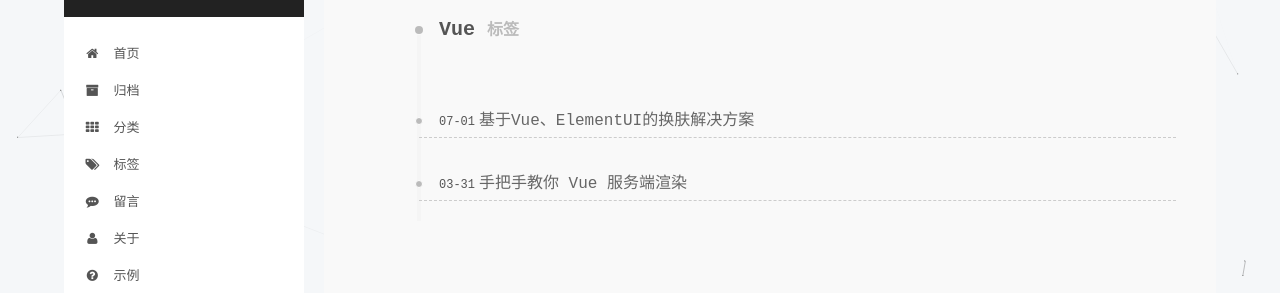
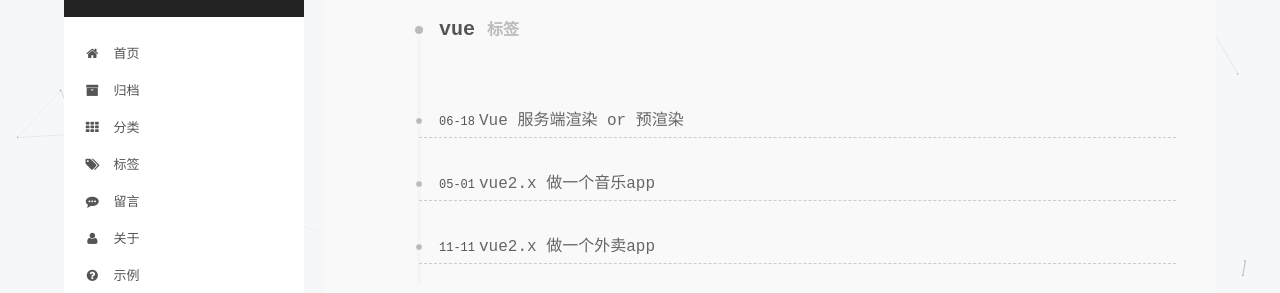
Before and after one commit to addonepiece/addonepiece.github.io, a plain HTML site: page tags/Vue/index.html in a window 1280 px wide. Shown: the part 88-381 px from the top of the page. Drawn offline with Linux system fonts and the light colour scheme; some packages are replaced by stand-ins of ours; a script that the page names is missing; a web font is replaced by a local one.

Commit message:
Daily updated：2019-12-12 17:26:43 by dalaoyan personal PC

```diff
--- a/css/main.css
+++ b/css/main.css
@@ -1672,7 +1672,7 @@
   width: 4px;
   height: 4px;
   border-radius: 50%;
-  background: #2bdf08;
+  background: #55e4ff;
 }
 .links-of-blogroll {
   font-size: 13px;
--- a/tags/Vue/index.html
+++ b/tags/Vue/index.html
@@ -89,7 +89,7 @@
 <meta name="description" content="你的行囊，是充实，还是丢弃？看你的！">
 <meta property="og:type" content="website">
 <meta property="og:title" content="行囊">
-<meta property="og:url" content="https://addonepiece.github.io/tags/Vue/index.html">
+<meta property="og:url" content="https://addonepiece.github.io/tags/vue/index.html">
 <meta property="og:site_name" content="行囊">
 <meta property="og:description" content="你的行囊，是充实，还是丢弃？看你的！">
 <meta name="twitter:card" content="summary">
@@ -115,12 +115,12 @@
 
 
 
-  <link rel="canonical" href="https://addonepiece.github.io/tags/Vue/"/>
+  <link rel="canonical" href="https://addonepiece.github.io/tags/vue/"/>
 
 
 <!-- 网页加载条 -->
 <script src="/js/src/pace.min.js"></script>
-  <title> 标签: Vue | 行囊 </title>
+  <title> 标签: vue | 行囊 </title>
 </head>
 
 <body itemscope itemtype="http://schema.org/WebPage" lang="zh-Hans">
@@ -492,7 +492,7 @@
   <div id="posts" class="posts-collapse">
     <div class="collection-title">
       <h2 >
-        Vue
+        vue
         <small>标签</small>
       </h2>
     </div>
@@ -505,9 +505,9 @@
 
       <h1 class="post-title">
 
-            <a class="post-title-link" href="/2019/07/01/vue-element-change-theme/" itemprop="url">
+            <a class="post-title-link" href="/2018/06/18/vue-prerender/" itemprop="url">
 
-                <span itemprop="name">基于Vue、ElementUI的换肤解决方案</span>
+                <span itemprop="name">Vue 服务端渲染 or 预渲染</span>
 
             </a>
 
@@ -515,9 +515,9 @@
 
       <div class="post-meta">
         <time class="post-time" itemprop="dateCreated"
-              datetime="2019-07-01T03:25:24+08:00"
-              content="2019-07-01" >
-          07-01
+              datetime="2018-06-18T16:25:24+08:00"
+              content="2018-06-18" >
+          06-18
         </time>
       </div>
 
@@ -533,9 +533,9 @@
 
       <h1 class="post-title">
 
-            <a class="post-title-link" href="/2019/03/31/vue-ssr/" itemprop="url">
+            <a class="post-title-link" href="/2018/05/01/vue-music/" itemprop="url">
 
-                <span itemprop="name">手把手教你 Vue 服务端渲染</span>
+                <span itemprop="name">vue2.x 做一个音乐app</span>
 
             </a>
 
@@ -543,9 +543,37 @@
 
       <div class="post-meta">
         <time class="post-time" itemprop="dateCreated"
-              datetime="2019-03-31T07:25:24+08:00"
-              content="2019-03-31" >
-          03-31
+              datetime="2018-05-01T03:25:24+08:00"
+              content="2018-05-01" >
+          05-01
+        </time>
+      </div>
+
+    </header>
+  </article>
+
+
+
+
+
+  <article class="post post-type-normal" itemscope itemtype="http://schema.org/Article">
+    <header class="post-header">
+
+      <h1 class="post-title">
+
+            <a class="post-title-link" href="/2017/11/11/vue-sell/" itemprop="url">
+
+                <span itemprop="name">vue2.x 做一个外卖app</span>
+
+            </a>
+
+      </h1>
+
+      <div class="post-meta">
+        <time class="post-time" itemprop="dateCreated"
+              datetime="2017-11-11T03:25:24+08:00"
+              content="2017-11-11" >
+          11-11
         </time>
       </div>
 
@@ -1040,23 +1068,3 @@
 
 </body>
 </html>
-cript type="text/javascript">
-  jQuery('body').jstars({
-  	image_path: '/images',
-  	image: 'candy-cane-stars.png',
-  	style: 'white',
-  	width: 34,
-  	height: 34,
-  	delay: 700,
-  	frequency: 5
-  });
-  </script>
-
-
-  <!-- 页面 title 进入/离开 效果 -->
-
-  <script type="text/javascript">var OriginTitile=document.title,st;document.addEventListener("visibilitychange",function(){document.hidden?(document.title="≡[。。]≡ 回不去了吗？!",clearTimeout(st)):(document.title="(ฅ>ω<*ฅ) Thank Vue~ "+OriginTitile,st=setTimeout(function(){document.title=OriginTitile},4e3))})</script>
-
-
-</body>
-</html>
```
Also changed, not shown: baidusitemap.xml (+30 -30 lines), sitemap.xml (+9 -9 lines).
